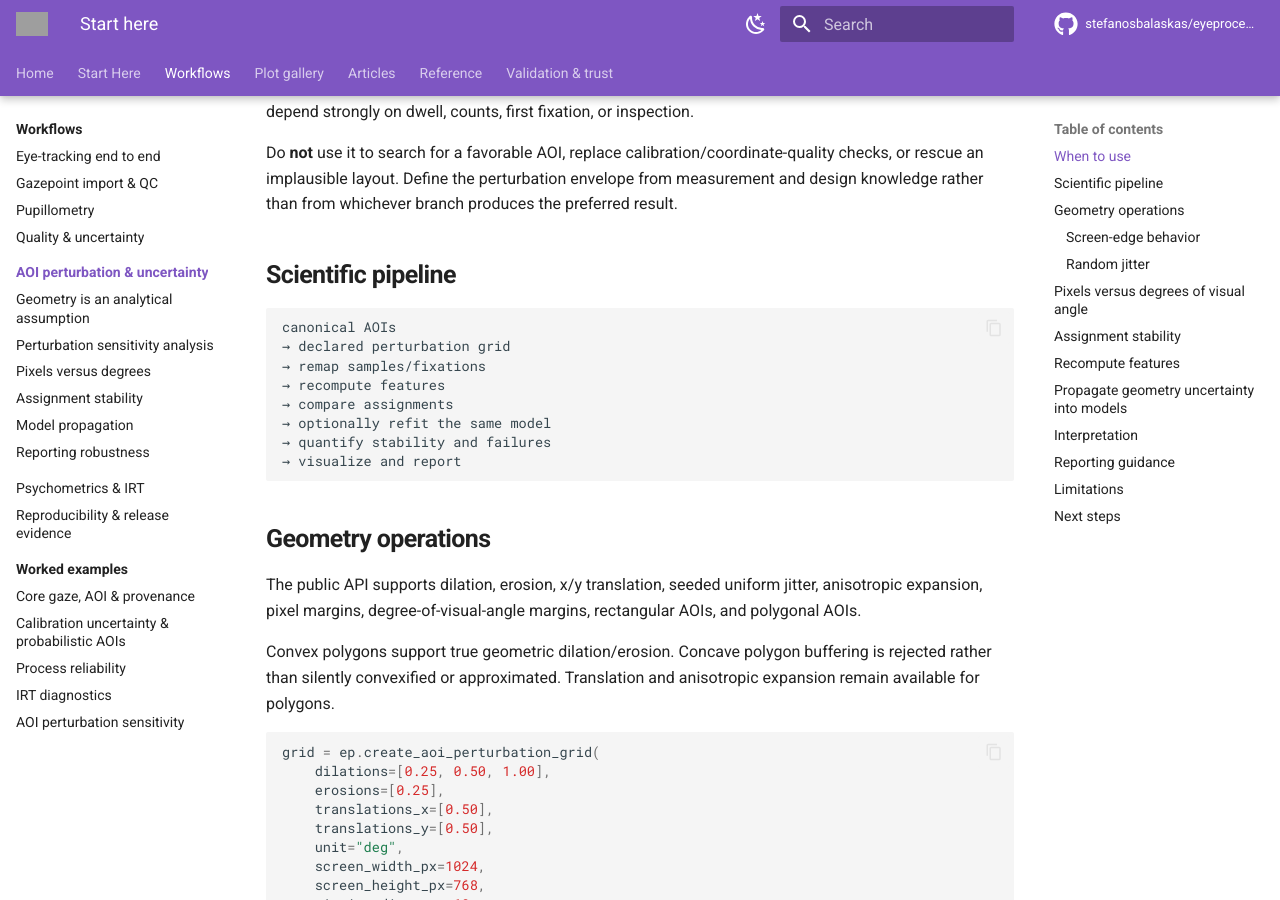
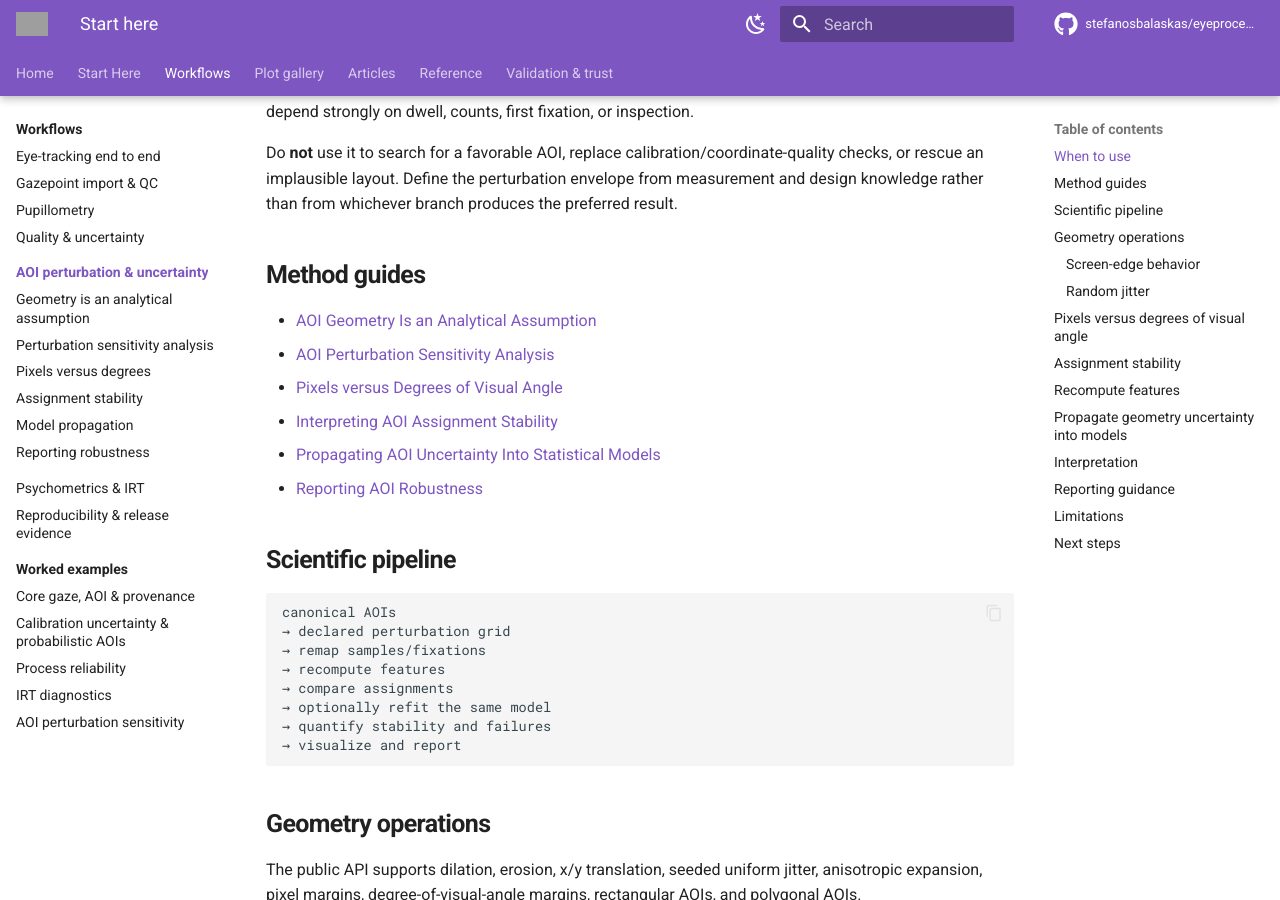
Before and after one commit to stefanosbalaskas/eyeprocesspy, an MkDocs documentation site: the page built from docs/guides/aoi-uncertainty/index.md, in a window 1280 px wide and 900 px high, scrolled down 354 px. Built offline with MkDocs 1.6.1 and Material for MkDocs 9.7.7, drawn with Linux system fonts in a browser that asks for light colours; comment, search, counter and statistics services are not loaded; grey boxes are pictures that could not be loaded.

Commit message:
docs: add AOI uncertainty handbook routes

```diff
--- a/docs/guides/aoi-uncertainty/index.md
+++ b/docs/guides/aoi-uncertainty/index.md
@@ -9,6 +9,15 @@ AOI boundaries are an **analytical specification**, not an error-free property o
 Use AOI perturbation analysis when gaze or fixation coordinates cluster near AOI borders, AOIs are small relative to spatial error, adjacent AOIs are close, multiple boundary codings are defensible, or conclusions depend strongly on dwell, counts, first fixation, or inspection.
 
 Do **not** use it to search for a favorable AOI, replace calibration/coordinate-quality checks, or rescue an implausible layout. Define the perturbation envelope from measurement and design knowledge rather than from whichever branch produces the preferred result.
+
+## Method guides
+
+- [AOI Geometry Is an Analytical Assumption](geometry-assumption.md)
+- [AOI Perturbation Sensitivity Analysis](perturbation-sensitivity.md)
+- [Pixels versus Degrees of Visual Angle](pixels-versus-degrees.md)
+- [Interpreting AOI Assignment Stability](assignment-stability.md)
+- [Propagating AOI Uncertainty Into Statistical Models](model-propagation.md)
+- [Reporting AOI Robustness](reporting.md)
 
 ## Scientific pipeline
 
```
